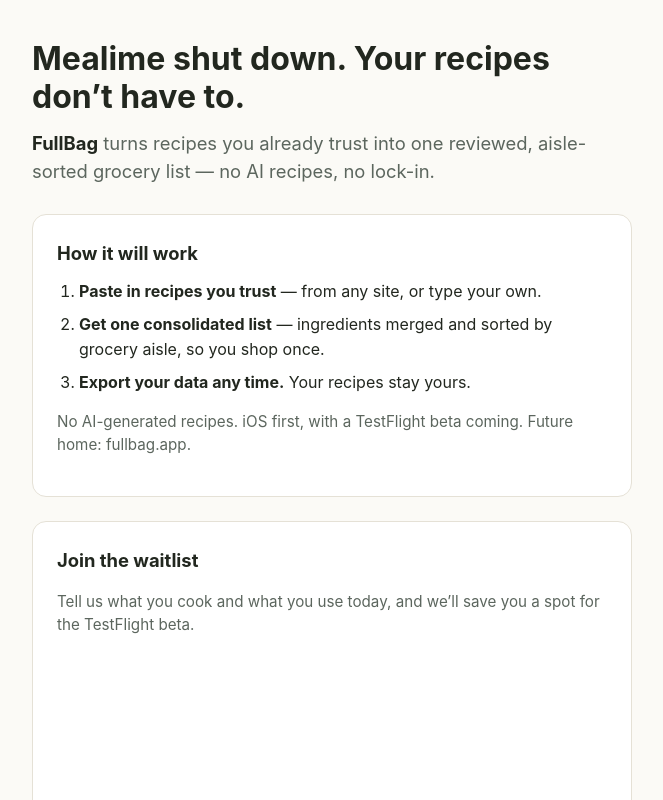
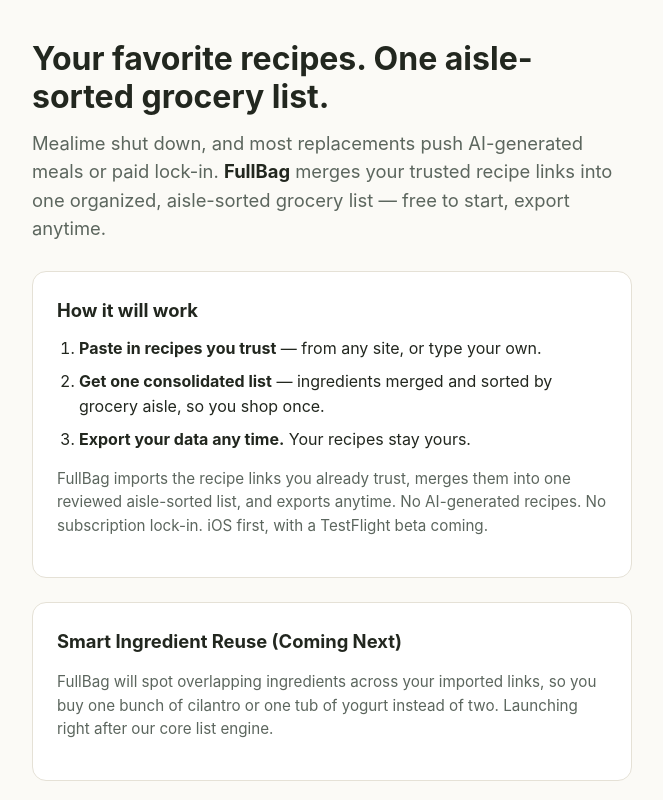
Before and after one commit to oharding-ops/fullbag, a plain HTML site: page index.html in a window 1280 px wide. Shown: the top 800 px of the page, without its empty margins (308-971 px from the left). Drawn offline with Linux system fonts and the light colour scheme; a script that the page names is missing.

Commit message:
Panel copy update: new headline, positioning, reuse card (Nov 17)

```diff
--- a/index.html
+++ b/index.html
@@ -31,8 +31,8 @@
 <body>
 <div class="wrap">
 
-  <h1>Mealime shut down. Your recipes don&rsquo;t have to.</h1>
-  <p class="sub"><strong>FullBag</strong> turns recipes you already trust into one reviewed, aisle-sorted grocery list &mdash; no AI recipes, no lock-in.</p>
+  <h1>Your favorite recipes. One aisle-sorted grocery list.</h1>
+  <p class="sub">Mealime shut down, and most replacements push AI-generated meals or paid lock-in. <strong>FullBag</strong> merges your trusted recipe links into one organized, aisle-sorted grocery list &mdash; free to start, export anytime.</p>
 
   <div class="card">
     <h2>How it will work</h2>
@@ -41,7 +41,12 @@
       <li><strong>Get one consolidated list</strong> &mdash; ingredients merged and sorted by grocery aisle, so you shop once.</li>
       <li><strong>Export your data any time.</strong> Your recipes stay yours.</li>
     </ol>
-    <p class="note">No AI-generated recipes. iOS first, with a TestFlight beta coming. Future home: fullbag.app.</p>
+    <p class="note">FullBag imports the recipe links you already trust, merges them into one reviewed aisle-sorted list, and exports anytime. No AI-generated recipes. No subscription lock-in. iOS first, with a TestFlight beta coming.</p>
+  </div>
+
+  <div class="card">
+    <h2>Smart Ingredient Reuse (Coming Next)</h2>
+    <p class="note">FullBag will spot overlapping ingredients across your imported links, so you buy one bunch of cilantro or one tub of yogurt instead of two. Launching right after our core list engine.</p>
   </div>
 
   <div class="card">
```
